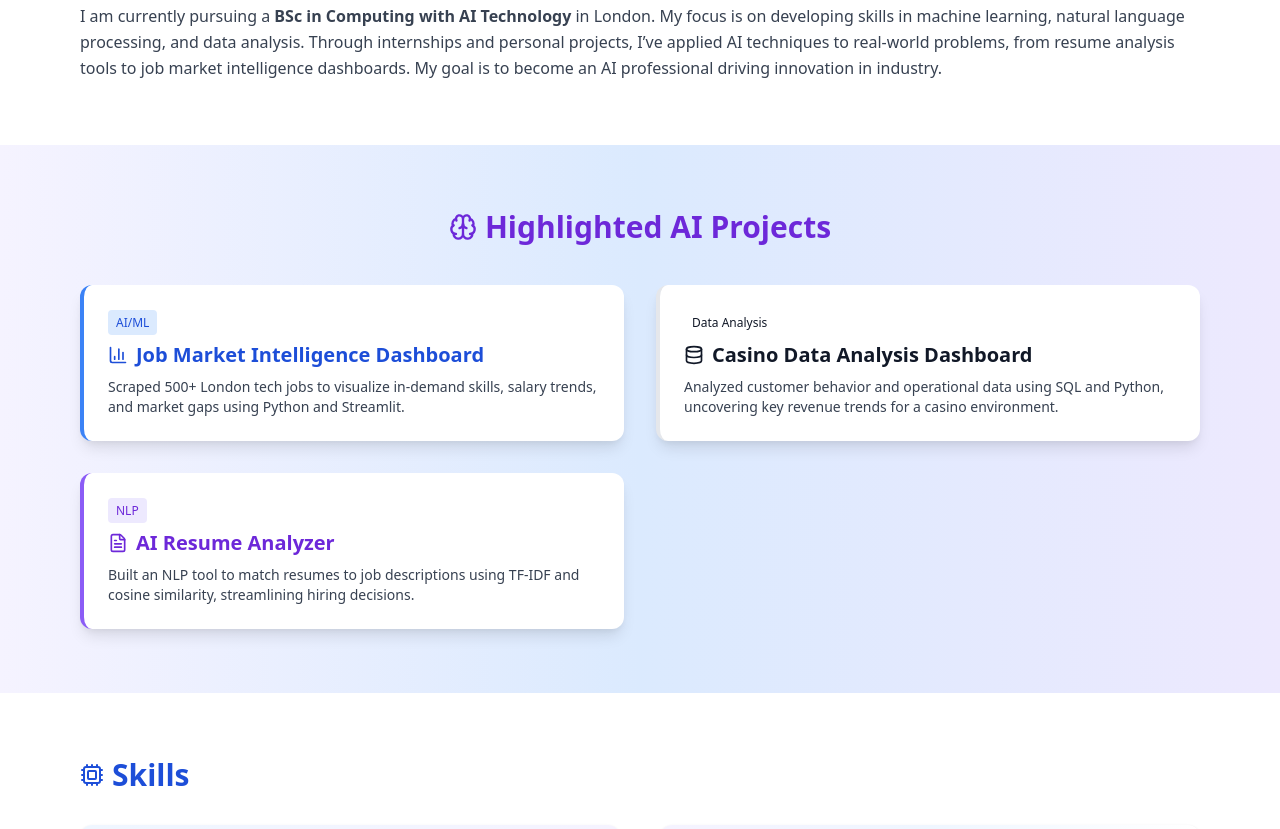
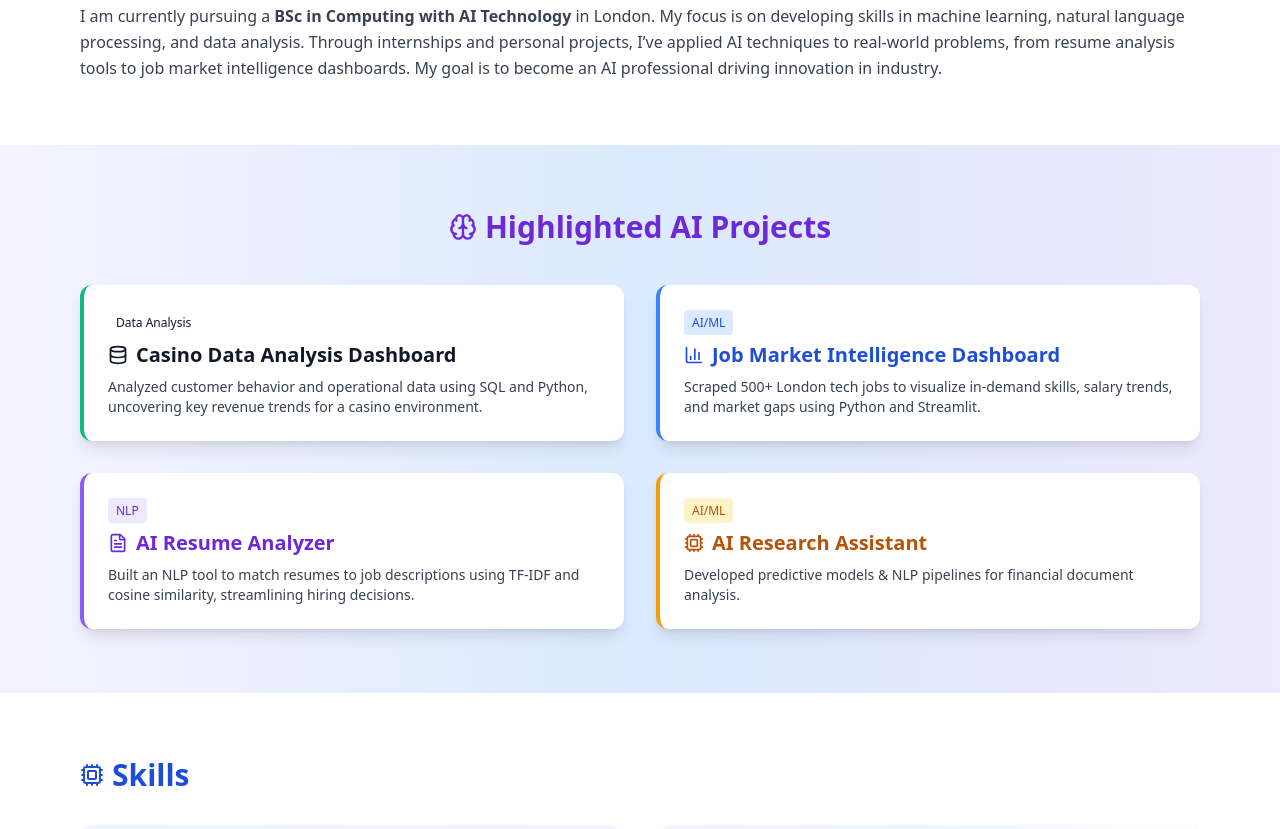
Before and after one commit to saneeshmorais16/saneesh_portfolio, a plain HTML site: page index.html in a window 1280 px wide. Shown: the part 457-1286 px from the top of the page. Drawn offline with nearby package versions, Linux system fonts and the light colour scheme.

Commit message:
Update index.html

```diff
--- a/index.html
+++ b/index.html
@@ -9,7 +9,7 @@
 </head>
 <body class="bg-gradient-to-br from-purple-50 via-blue-50 to-teal-50 text-gray-900">
 
-<!-- Hero Section -->
+
 <section class="text-center py-20 bg-gradient-to-r from-blue-600 to-purple-600 text-white shadow-lg">
   <h1 class="text-4xl md:text-5xl font-bold">Saneesh Morais</h1>
   <p class="text-lg mt-3 font-semibold">🎓 BSc Computing with AI Technology Student | London</p>
@@ -19,7 +19,6 @@
   </p>
 </section>
 
-<!-- About Section -->
 <section class="py-16 px-6 md:px-20 bg-white">
   <div class="flex items-center mb-6">
     <i data-lucide="user" class="w-6 h-6 text-blue-700 mr-2"></i>
@@ -33,14 +32,30 @@
   </p>
 </section>
 
-<!-- Projects Section -->
+
 <section class="py-16 px-6 md:px-20 bg-gradient-to-r from-teal-100 via-blue-100 to-purple-100">
   <div class="flex justify-center items-center mb-10">
     <i data-lucide="brain" class="w-7 h-7 text-purple-700 mr-2"></i>
     <h2 class="text-3xl font-semibold text-purple-700">Highlighted AI Projects</h2>
   </div>
   <div class="grid md:grid-cols-2 gap-8">
-    <div class="bg-white p-6 rounded-xl shadow-lg border-l-4 border-blue-500 hover:scale-105 transform transition">
+
+
+    <a href="https://github.com/saneeshmorais16/casino-revenue-dashboard" target="_blank" class="block transform hover:scale-105 transition">
+      <div class="bg-white p-6 rounded-xl shadow-lg border-l-4 border-green-500">
+        <span class="text-xs bg-teal-100 text-teal-700 px-2 py-1 rounded">Data Analysis</span>
+        <h3 class="text-xl font-bold mt-2 text-teal-700 flex items-center">
+          <i data-lucide="database" class="w-5 h-5 mr-2"></i> Casino Data Analysis Dashboard
+        </h3>
+        <p class="mt-2 text-sm text-gray-700">
+          Analyzed customer behavior and operational data using SQL and Python, uncovering key revenue trends for a casino environment.
+        </p>
+      </div>
+    </a>
+
+
+    <a href="https://github.com/saneeshmorais16/job-market-intelligence-dashboard" target="_blank" class="block transform hover:scale-105 transition">
+      <div class="bg-white p-6 rounded-xl shadow-lg border-l-4 border-blue-500">
         <span class="text-xs bg-blue-100 text-blue-700 px-2 py-1 rounded">AI/ML</span>
         <h3 class="text-xl font-bold mt-2 text-blue-700 flex items-center">
           <i data-lucide="bar-chart-3" class="w-5 h-5 mr-2"></i> Job Market Intelligence Dashboard
@@ -49,16 +64,11 @@
           Scraped 500+ London tech jobs to visualize in-demand skills, salary trends, and market gaps using Python and Streamlit.
         </p>
       </div>
-    <div class="bg-white p-6 rounded-xl shadow-lg border-l-4 border-teal-500 hover:scale-105 transform transition">
-      <span class="text-xs bg-teal-100 text-teal-700 px-2 py-1 rounded">Data Analysis</span>
-      <h3 class="text-xl font-bold mt-2 text-teal-700 flex items-center">
-        <i data-lucide="database" class="w-5 h-5 mr-2"></i> Casino Data Analysis Dashboard
-      </h3>
-      <p class="mt-2 text-sm text-gray-700">
-        Analyzed customer behavior and operational data using SQL and Python, uncovering key revenue trends for a casino environment.
-      </p>
-    </div>
-    <div class="bg-white p-6 rounded-xl shadow-lg border-l-4 border-purple-500 hover:scale-105 transform transition">
+    </a>
+
+
+    <a href="https://github.com/saneeshmorais16/ai-resume-analyzer" target="_blank" class="block transform hover:scale-105 transition">
+      <div class="bg-white p-6 rounded-xl shadow-lg border-l-4 border-purple-500">
         <span class="text-xs bg-purple-100 text-purple-700 px-2 py-1 rounded">NLP</span>
         <h3 class="text-xl font-bold mt-2 text-purple-700 flex items-center">
           <i data-lucide="file-text" class="w-5 h-5 mr-2"></i> AI Resume Analyzer
@@ -67,10 +77,24 @@
           Built an NLP tool to match resumes to job descriptions using TF-IDF and cosine similarity, streamlining hiring decisions.
         </p>
       </div>
+    </a>
+
+
+    <a href="https://github.com/saneeshmorais16/ai-research-assistant" target="_blank" class="block transform hover:scale-105 transition">
+      <div class="bg-white p-6 rounded-xl shadow-lg border-l-4 border-yellow-500">
+        <span class="text-xs bg-yellow-100 text-yellow-700 px-2 py-1 rounded">AI/ML</span>
+        <h3 class="text-xl font-bold mt-2 text-yellow-700 flex items-center">
+          <i data-lucide="cpu" class="w-5 h-5 mr-2"></i> AI Research Assistant
+        </h3>
+        <p class="mt-2 text-sm text-gray-700">
+          Developed predictive models & NLP pipelines for financial document analysis.
+        </p>
+      </div>
+    </a>
+
   </div>
 </section>
 
-<!-- Skills Section -->
 <section class="py-16 px-6 md:px-20 bg-white">
   <div class="flex items-center mb-8">
     <i data-lucide="cpu" class="w-6 h-6 text-blue-700 mr-2"></i>
@@ -102,7 +126,6 @@
   </div>
 </section>
 
-<!-- Resume Section -->
 <section class="py-16 px-6 md:px-20 text-center bg-gradient-to-r from-purple-600 to-blue-600 text-white">
   <div class="flex justify-center items-center mb-6">
     <i data-lucide="file-down" class="w-6 h-6 text-white mr-2"></i>
@@ -114,24 +137,24 @@
   </a>
 </section>
 
-<!-- Contact Section -->
+
 <section class="py-16 px-6 md:px-20 text-center bg-white">
   <div class="flex justify-center items-center mb-6">
     <i data-lucide="send" class="w-6 h-6 text-blue-700 mr-2"></i>
     <h2 class="text-3xl font-semibold text-blue-700">Contact</h2>
   </div>
   <p class="mb-2">📧 <a href="mailto:saneeshmorais@gmail.com" class="text-purple-600 hover:underline">saneeshmorais@gmail.com</a></p>
-  <p class="mb-2">🔗 <a href="https://linkedin.com/in/saneeshmorais" class="text-blue-600 hover:underline" target="_blank">LinkedIn</a></p>
+  <p class="mb-2">🔗 <a href="https://www.linkedin.com/in/saneesh-morais-581458227/" class="text-blue-600 hover:underline" target="_blank">LinkedIn</a></p>
   <p>💻 <a href="https://github.com/saneeshmorais16" class="text-teal-600 hover:underline" target="_blank">GitHub</a></p>
 </section>
 
-<!-- Footer -->
+
 <footer class="text-center text-sm py-6 bg-gradient-to-r from-blue-600 to-purple-600 text-gray-200">
   © 2025 Saneesh Morais. All rights reserved.
 </footer>
 
 <script>
-  lucide.createIcons(); // render Lucide icons
+  lucide.createIcons();
 </script>
 
 </body>
```
Lines whose indentation alone changed are shown as unchanged.
